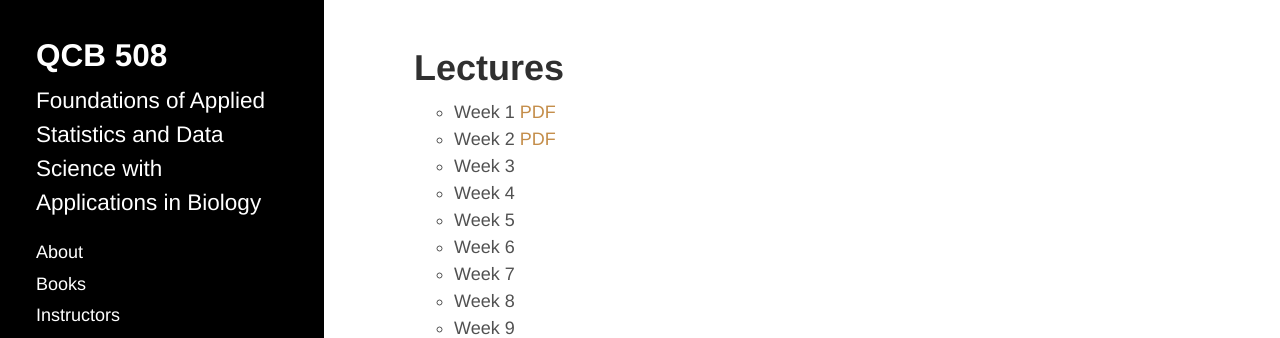
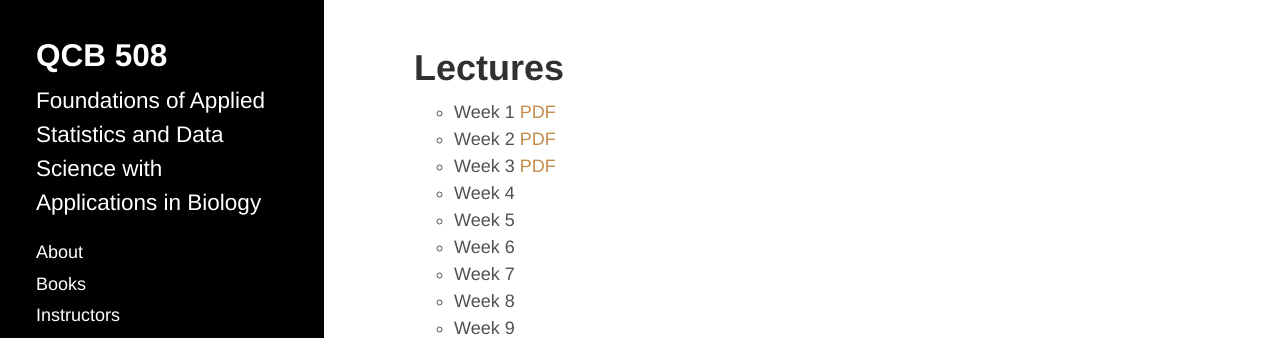
Before and after one commit to jdstorey/asdscourse2019, a Jekyll site: the page built from docs/lectures.md, in a window 1280 px wide. Shown: the top 338 px of the page. Built offline with Jekyll 4.4.1, drawn with Linux system fonts in a browser that asks for light colours.

Commit message:
week 3 lecture

```diff
--- a/docs/lectures.md
+++ b/docs/lectures.md
@@ -5,7 +5,7 @@ title: Lectures
 
 - Week 1 [PDF](./lecture_notes/week1.pdf)
 - Week 2 [PDF](./lecture_notes/week2.pdf)
-- Week 3
+- Week 3 [PDF](./lecture_notes/week3.pdf)
 - Week 4
 - Week 5
 - Week 6
```
Also changed, not shown: 2 other files.
